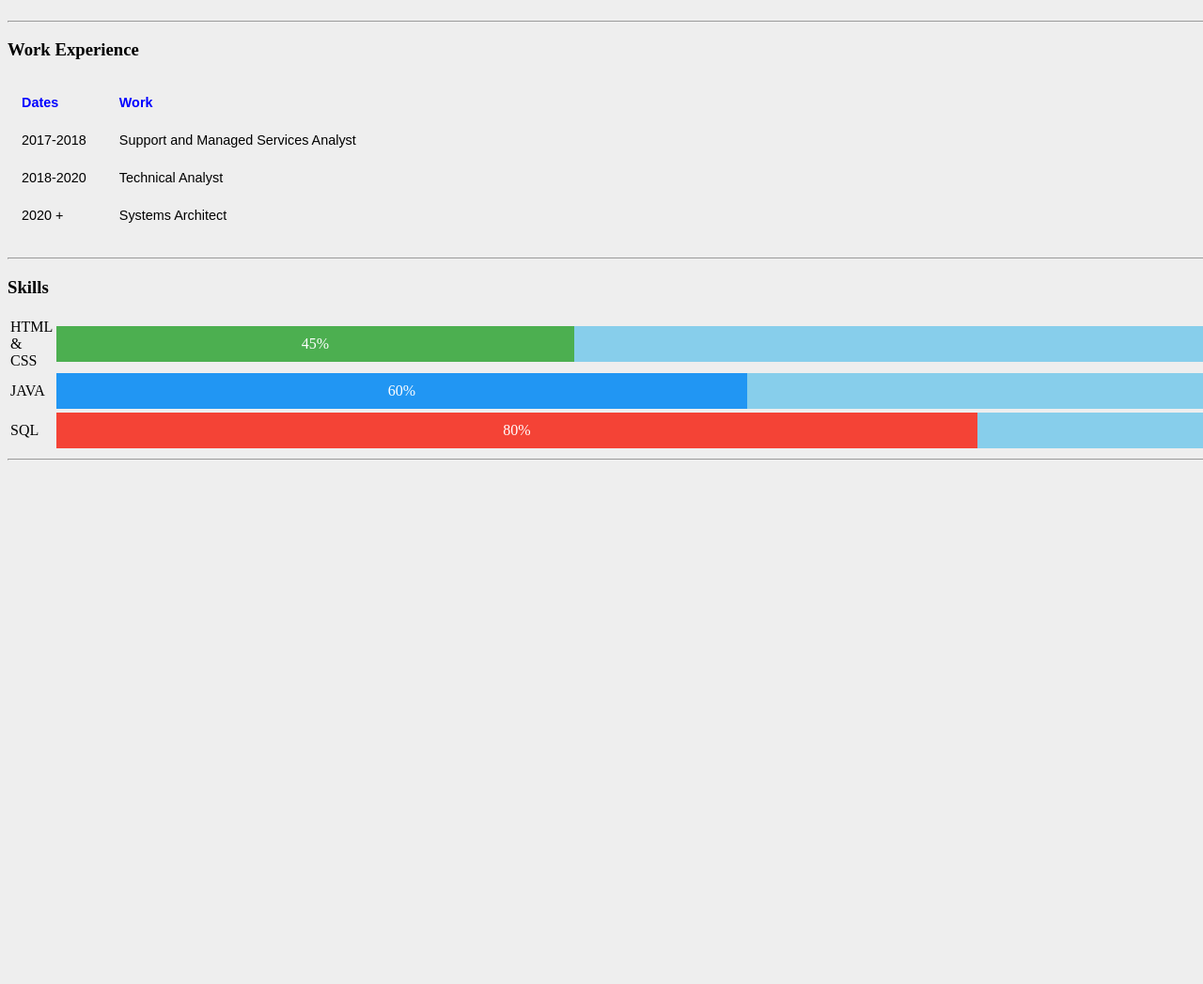
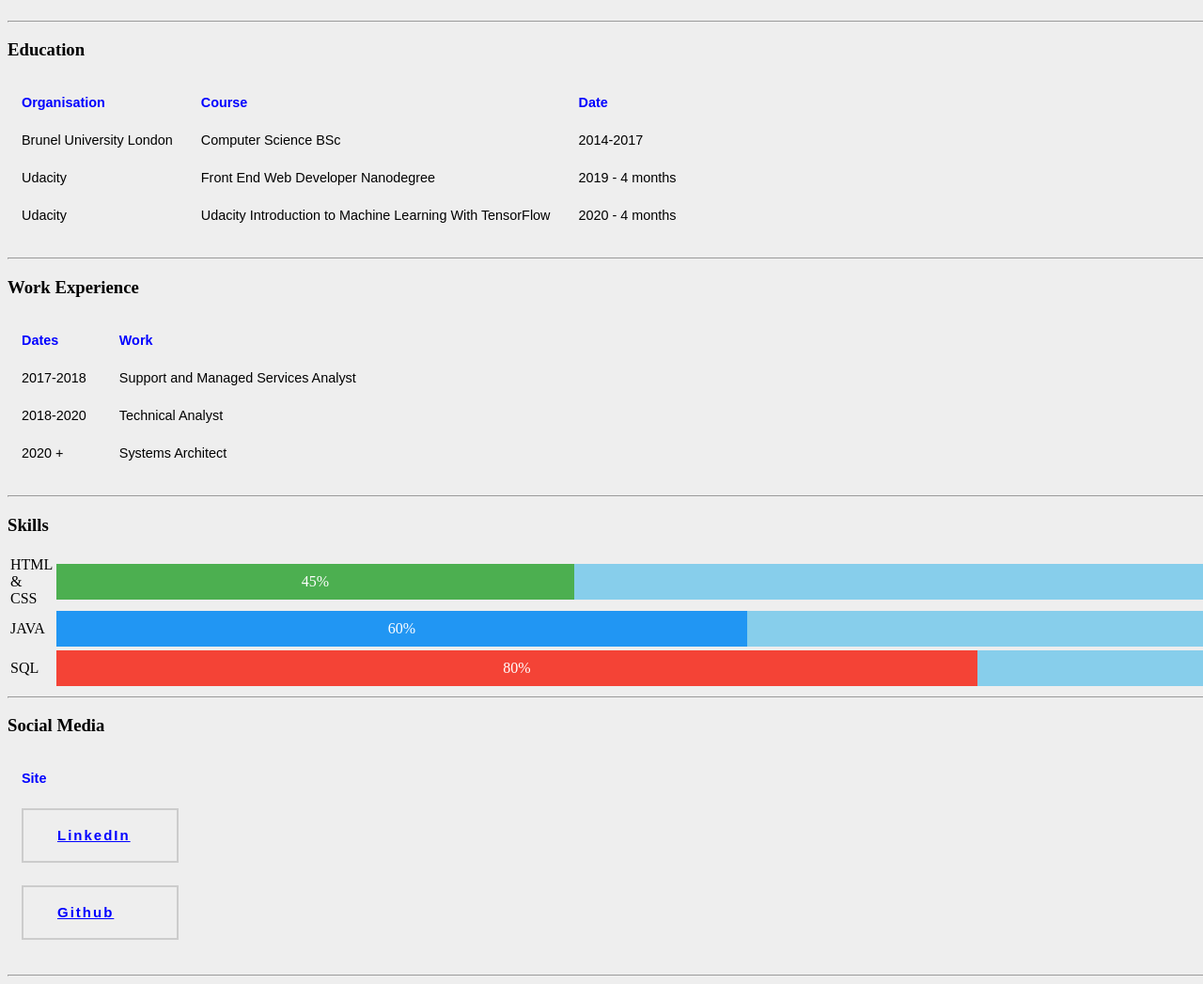
Before and after one commit to abs90/cv_website, a plain HTML site: page index.html in a window 1280 px wide. Shown: the part 611-1658 px from the top of the page at 94% size. Before the commit the page ends 1109 px from the top, so only its background shows below. Drawn offline with Linux system fonts and the light colour scheme.

Commit message:
cv 1
cv site, added social media links

```diff
--- a/index.html
+++ b/index.html
@@ -47,7 +47,34 @@
       </tr>
     </tbody>
   </table>
-
+  <hr>
+  <h3> Education </h3>
+  <table class="styled-table" , cellspacing="30">
+    <thead>
+      <tr>
+        <th style="text-align:left">Organisation</th>
+        <th style="text-align:left">Course</th>
+        <th style="text-align:left">Date</th>
+      </tr>
+    </thead>
+    <tbody>
+      <tr>
+        <td>Brunel University London</td>
+        <td>Computer Science BSc</td>
+        <td>2014-2017</td>
+      </tr>
+      <tr>
+        <td>Udacity</td>
+        <td>Front End Web Developer Nanodegree</td>
+        <td>2019 - 4 months</td>
+      </tr>
+      <tr>
+        <td>Udacity</td>
+        <td>Udacity Introduction to Machine Learning With TensorFlow</td>
+        <td>2020 - 4 months</td>
+      </tr>
+    </tbody>
+  </table>
   <hr>
   <h3> Work Experience </h3>
   <table class="styled-table">
@@ -100,7 +127,29 @@
       </td>
     </tr>
   </table>
-
+  <hr>
+  <h3> Social Media </h3>
+  <table class="styled-table" , cellspacing="30">
+    <thead>
+      <tr>
+        <th style="text-align:left">Site</th>
+      </tr>
+    </thead>
+    <tbody>
+      <tr>
+        <td><div class="button_slide slide_right">
+          <a href="https://www.linkedin.com/in/abdullahalb">LinkedIn</a>
+        </div>
+      </td>
+      </tr>
+      <tr>
+        <td><div class="button_slide slide_right">
+          <a href="https://github.com/abs90">Github</a>
+        </div>
+      </td>
+      </tr>
+    </tbody>
+  </table>
   <hr>
 </body>
 </html>
--- a/styles.css
+++ b/styles.css
@@ -93,14 +93,17 @@ background-size: cover;
 
 .button_slide {
   color: skyblue;
+  width: 45%;
   /* border: 2px solid rgb(216, 2, 134); */
   border:0.15em solid #CCCCCC;
   border-radius: 0px;
   padding: 18px 36px;
   display: inline-block;
+  font-weight: bold;
+  position: center;
   font-family: "Lucida Console", Monaco, monospace;
   font-size: 15px;
-  letter-spacing: 1px;
+  letter-spacing: 2px;
   cursor: pointer;
   box-shadow: inset 0 0 0 0 #f44336;
   -webkit-transition: ease-out 0.4s;
```
